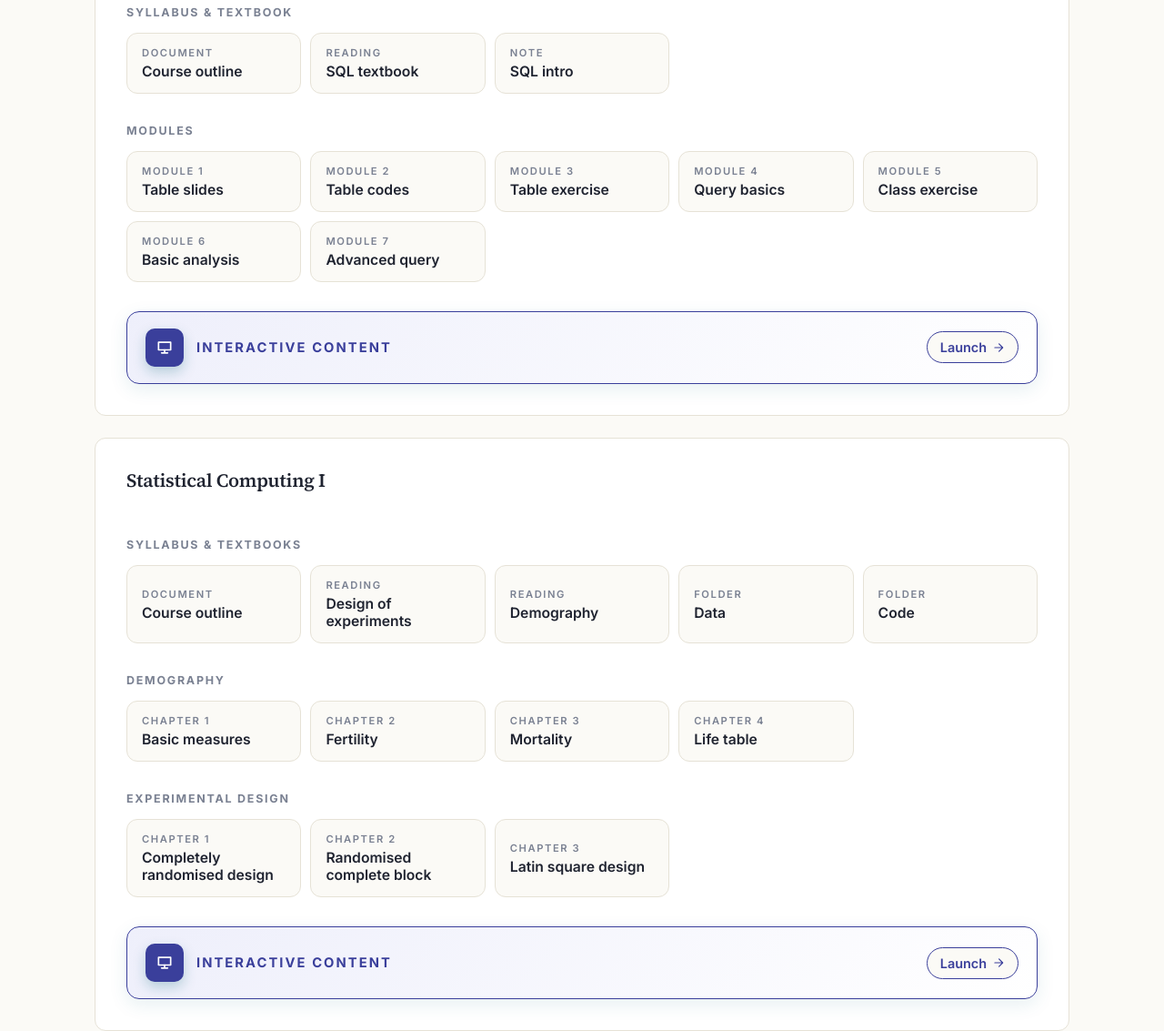
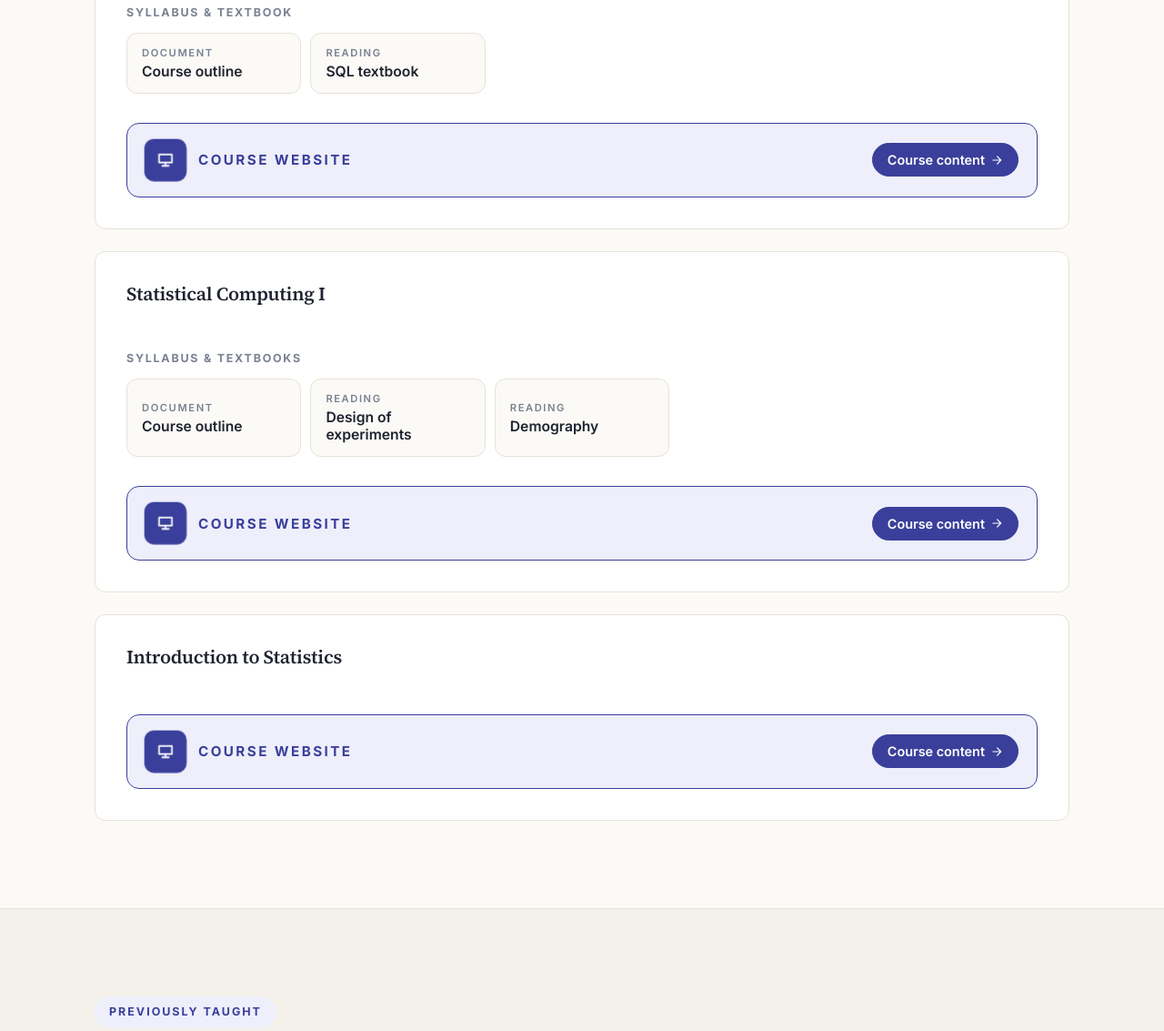
Before and after one commit to KMTanvir/Personal-Website, a plain HTML site: page teaching.html in a window 1280 px wide. Shown: the part 566-1699 px from the top of the page at 91% size. Drawn offline with Linux system fonts and the light colour scheme.

Commit message:
Updated Teaching

```diff
--- a/teaching.html
+++ b/teaching.html
@@ -81,52 +81,53 @@
       border-radius: 14px;
       color: var(--text);
       text-decoration: none;
-      background: linear-gradient(135deg, var(--primary-50), var(--bg-elev));
+      background: var(--primary-50);
       border: 1.5px solid var(--primary);
-      box-shadow: 0 6px 20px rgba(15, 108, 125, .10);
       position: relative; overflow: hidden;
-      transition: transform .2s var(--ease), box-shadow .2s var(--ease), background .2s var(--ease), border-color .2s var(--ease);
-    }
-    .interactive-box::before {
-      content: ""; position: absolute; inset: 0;
-      background: radial-gradient(420px circle at var(--mx, 20%) 50%, rgba(15,108,125,.10), transparent 60%);
-      opacity: 0; transition: opacity .25s var(--ease);
-      pointer-events: none;
+      transition: transform .2s var(--ease), background .2s var(--ease), border-color .2s var(--ease);
     }
     .interactive-box:hover {
       transform: translateY(-2px);
-      box-shadow: 0 14px 32px rgba(15, 108, 125, .18);
-      background: linear-gradient(135deg, var(--primary-50), var(--primary-50));
+      background: var(--primary-50);
     }
-    .interactive-box:hover::before { opacity: 1; }
     .interactive-box .ir-icon {
-      width: 42px; height: 42px; flex-shrink: 0;
+      width: 44px; height: 44px; flex-shrink: 0;
       display: inline-flex; align-items: center; justify-content: center;
       border-radius: 10px;
       background: var(--primary);
       color: #fff;
-      box-shadow: 0 6px 14px rgba(15, 108, 125, .25);
+      animation: ir-pulse 2.6s ease-in-out infinite;
     }
+    @keyframes ir-pulse {
+      0%, 100% { transform: scale(1); }
+      50%      { transform: scale(1.06); }
+    }
+    .interactive-box:hover .ir-icon { animation-play-state: paused; }
     .interactive-box .ir-icon svg { width: 20px; height: 20px; }
-    .interactive-box .ir-text { display: grid; gap: 2px; min-width: 0; flex: 1; }
+    .interactive-box .ir-text { display: grid; gap: 3px; min-width: 0; flex: 1; }
     .interactive-box .ir-eyebrow {
-      font: 700 .92rem var(--font-sans);
-      letter-spacing: .14em;
+      font: 700 .95rem var(--font-sans);
+      letter-spacing: .16em;
       text-transform: uppercase;
       color: var(--primary);
+    }
+    .interactive-box .ir-title {
+      font: 600 1.05rem var(--font-sans);
+      color: var(--text);
+      line-height: 1.3;
     }
     .interactive-box .ir-cta {
       margin-left: auto;
       display: inline-flex; align-items: center; gap: 6px;
       font: 600 .9rem var(--font-sans);
-      color: var(--primary);
+      color: #fff;
       border: 1px solid var(--primary);
-      padding: 8px 14px;
+      padding: 9px 16px;
       border-radius: 999px;
-      background: var(--bg);
-      transition: background .18s var(--ease), color .18s var(--ease);
+      background: var(--primary);
+      transition: background .18s var(--ease), color .18s var(--ease), transform .18s var(--ease);
     }
-    .interactive-box:hover .ir-cta { background: var(--primary); color: #fff; }
+    .interactive-box:hover .ir-cta { transform: translateX(2px); }
     .interactive-box .ir-cta svg { width: 14px; height: 14px; transition: transform .18s var(--ease); }
     .interactive-box:hover .ir-cta svg { transform: translateX(3px); }
     @media (max-width: 640px) {
@@ -237,31 +238,17 @@
             <div class="chapter-grid">
               <a class="chapter-card" href="https://drive.google.com/file/d/15L9R8zcEoBSrIS9jfR7tnmMAzSocctXB/view?usp=sharing" target="_blank" rel="noopener"><span class="ch-eyebrow">Document</span><span class="ch-title">Course outline</span></a>
               <a class="chapter-card" href="https://drive.google.com/file/d/1PAJU9RRhHnbmlxFVrgzJe_AiUaJvyPJ6/view?usp=drive_link" target="_blank" rel="noopener"><span class="ch-eyebrow">Reading</span><span class="ch-title">SQL textbook</span></a>
-              <a class="chapter-card" href="https://drive.google.com/file/d/1O21pyHkPAgQKG3cLVkz4nR43KHcaeOBU/view?usp=sharing" target="_blank" rel="noopener"><span class="ch-eyebrow">Note</span><span class="ch-title">SQL intro</span></a>
             </div>
           </div>
 
-          <div class="course-section">
-            <h4>Modules</h4>
-            <div class="chapter-grid">
-              <a class="chapter-card" href="https://drive.google.com/file/d/1Tm2v7ijwXpSxWHX-uG8cSoSH8lcHagQR/view?usp=sharing" target="_blank" rel="noopener"><span class="ch-eyebrow">Module 1</span><span class="ch-title">Table slides</span></a>
-              <a class="chapter-card" href="https://drive.google.com/file/d/1YLNkGH2GRuoTvU_uqFumINamL-CbIQQU/view?usp=sharing" target="_blank" rel="noopener"><span class="ch-eyebrow">Module 2</span><span class="ch-title">Table codes</span></a>
-              <a class="chapter-card" href="https://docs.google.com/document/d/1SE0RLG5X515MjcaJdPjDlLRsuDSSU0MnM1tjP4bTHyI/edit?usp=sharing" target="_blank" rel="noopener"><span class="ch-eyebrow">Module 3</span><span class="ch-title">Table exercise</span></a>
-              <a class="chapter-card" href="https://drive.google.com/file/d/12mgrpUVYXvrvNVM-ysDIYH6nb2M9Dhvl/view?usp=drive_link" target="_blank" rel="noopener"><span class="ch-eyebrow">Module 4</span><span class="ch-title">Query basics</span></a>
-              <a class="chapter-card" href="https://docs.google.com/document/d/1XUwHTnG2kgZdCbaLjj0W9EhlPx2rHFStXf2QhTNttwU/edit?usp=sharing" target="_blank" rel="noopener"><span class="ch-eyebrow">Module 5</span><span class="ch-title">Class exercise</span></a>
-              <a class="chapter-card" href="https://drive.google.com/file/d/1N6PUBRDeU2eZXwB6qcZi3Ddtvwr2uok9/view?usp=drive_link" target="_blank" rel="noopener"><span class="ch-eyebrow">Module 6</span><span class="ch-title">Basic analysis</span></a>
-              <a class="chapter-card" href="https://drive.google.com/file/d/1AwndwKUKaWeObRWQj0PqEegbYSBmxgwQ/view?usp=drive_link" target="_blank" rel="noopener"><span class="ch-eyebrow">Module 7</span><span class="ch-title">Advanced query</span></a>
-            </div>
-          </div>
-
-          <a class="interactive-box" href="https://kmtanvir.github.io/SQL-Course/" target="_blank" rel="noopener" aria-label="Open interactive content for SQL for Data Science">
+          <a class="interactive-box" href="https://kmtanvir.github.io/SQL-Course/" target="_blank" rel="noopener" aria-label="Start the live course for SQL for Data Science">
             <span class="ir-icon" aria-hidden="true">
               <svg viewBox="0 0 24 24" fill="none" stroke="currentColor" stroke-width="2" stroke-linecap="round" stroke-linejoin="round"><path d="M4 5h16v10H4z"/><path d="M8 19h8M12 15v4"/></svg>
             </span>
             <span class="ir-text">
-              <span class="ir-eyebrow">Interactive Content</span>
+              <span class="ir-eyebrow">Course Website</span>
             </span>
-            <span class="ir-cta">Launch
+            <span class="ir-cta">Course content
               <svg viewBox="0 0 24 24" fill="none" stroke="currentColor" stroke-width="2" stroke-linecap="round" stroke-linejoin="round"><path d="M5 12h14M13 5l7 7-7 7"/></svg>
             </span>
           </a>
@@ -277,38 +264,17 @@
               <a class="chapter-card" href="https://drive.google.com/file/d/1g6AXGMSerFEla7loeqZYKzBWiq5yDeBE/view?usp=sharing" target="_blank" rel="noopener"><span class="ch-eyebrow">Document</span><span class="ch-title">Course outline</span></a>
               <a class="chapter-card" href="https://drive.google.com/file/d/1E8lrNHU20zPsa8_vdpNJOmKVxOY6fjoh/view?usp=drive_link" target="_blank" rel="noopener"><span class="ch-eyebrow">Reading</span><span class="ch-title">Design of experiments</span></a>
               <a class="chapter-card" href="https://drive.google.com/file/d/1FqBaRcWLK3pa9zvxB_AP8g4wuszNjOmq/view?usp=drive_link" target="_blank" rel="noopener"><span class="ch-eyebrow">Reading</span><span class="ch-title">Demography</span></a>
-              <a class="chapter-card" href="https://drive.google.com/drive/folders/1FSxPs834OQN0_PJPDfL6ryx5_3H9jMlK?usp=sharing" target="_blank" rel="noopener"><span class="ch-eyebrow">Folder</span><span class="ch-title">Data</span></a>
-              <a class="chapter-card" href="https://drive.google.com/drive/folders/1d5Jm3wXy2y26sXuaL6i65T86CQFrWScM?usp=sharing" target="_blank" rel="noopener"><span class="ch-eyebrow">Folder</span><span class="ch-title">Code</span></a>
             </div>
           </div>
 
-          <div class="course-section">
-            <h4>Demography</h4>
-            <div class="chapter-grid">
-              <a class="chapter-card" href="https://drive.google.com/file/d/1Btw2FMFSh7ZM__1kw7-FLM4mDJwCSyJ8/view?usp=drive_link" target="_blank" rel="noopener"><span class="ch-eyebrow">Chapter 1</span><span class="ch-title">Basic measures</span></a>
-              <a class="chapter-card" href="https://drive.google.com/file/d/198sn1oxlG_NXS9sAMgx8bBDljApIMPfJ/view?usp=sharing" target="_blank" rel="noopener"><span class="ch-eyebrow">Chapter 2</span><span class="ch-title">Fertility</span></a>
-              <a class="chapter-card" href="https://drive.google.com/file/d/1I95VGA7SK-R1hh7WumTFgqUVAQ3s9Iw2/view?usp=sharing" target="_blank" rel="noopener"><span class="ch-eyebrow">Chapter 3</span><span class="ch-title">Mortality</span></a>
-              <a class="chapter-card" href="https://drive.google.com/file/d/1C1qyetzEmRhiWgpFYCNwf6SOgrrE5Iku/view?usp=sharing" target="_blank" rel="noopener"><span class="ch-eyebrow">Chapter 4</span><span class="ch-title">Life table</span></a>
-            </div>
-          </div>
-
-          <div class="course-section">
-            <h4>Experimental design</h4>
-            <div class="chapter-grid">
-              <a class="chapter-card" href="https://drive.google.com/file/d/15v0hwDST2LbLC5lrYThka0_zd17Ci7Ua/view?usp=sharing" target="_blank" rel="noopener"><span class="ch-eyebrow">Chapter 1</span><span class="ch-title">Completely randomised design</span></a>
-              <a class="chapter-card" href="https://drive.google.com/file/d/1njln2XHf6nGujIPbPlS2NcZffO1I6N5R/view?usp=sharing" target="_blank" rel="noopener"><span class="ch-eyebrow">Chapter 2</span><span class="ch-title">Randomised complete block</span></a>
-              <a class="chapter-card" href="https://drive.google.com/file/d/17rmqxMudbtvuwWbR1uXHA7R_z-gprmQi/view?usp=sharing" target="_blank" rel="noopener"><span class="ch-eyebrow">Chapter 3</span><span class="ch-title">Latin square design</span></a>
-            </div>
-          </div>
-
-          <a class="interactive-box" href="https://kmtanvir.github.io/Statistical-Computing-I/" target="_blank" rel="noopener" aria-label="Open interactive content for Statistical Computing I">
+          <a class="interactive-box" href="https://kmtanvir.github.io/Statistical-Computing-I/" target="_blank" rel="noopener" aria-label="Start the live course for Statistical Computing I">
             <span class="ir-icon" aria-hidden="true">
               <svg viewBox="0 0 24 24" fill="none" stroke="currentColor" stroke-width="2" stroke-linecap="round" stroke-linejoin="round"><path d="M4 5h16v10H4z"/><path d="M8 19h8M12 15v4"/></svg>
             </span>
             <span class="ir-text">
-              <span class="ir-eyebrow">Interactive Content</span>
+              <span class="ir-eyebrow">Course Website</span>
             </span>
-            <span class="ir-cta">Launch
+            <span class="ir-cta">Course content
               <svg viewBox="0 0 24 24" fill="none" stroke="currentColor" stroke-width="2" stroke-linecap="round" stroke-linejoin="round"><path d="M5 12h14M13 5l7 7-7 7"/></svg>
             </span>
           </a>
@@ -318,14 +284,14 @@
         <article class="course reveal">
           <h3>Introduction to Statistics</h3>
 
-          <a class="interactive-box" href="https://kmtanvir.github.io/Statistics/" target="_blank" rel="noopener" aria-label="Open interactive content for Introduction to Statistics">
+          <a class="interactive-box" href="https://kmtanvir.github.io/Statistics/" target="_blank" rel="noopener" aria-label="Start the live course for Introduction to Statistics">
             <span class="ir-icon" aria-hidden="true">
               <svg viewBox="0 0 24 24" fill="none" stroke="currentColor" stroke-width="2" stroke-linecap="round" stroke-linejoin="round"><path d="M4 5h16v10H4z"/><path d="M8 19h8M12 15v4"/></svg>
             </span>
             <span class="ir-text">
-              <span class="ir-eyebrow">Interactive Content</span>
+              <span class="ir-eyebrow">Course Website</span>
             </span>
-            <span class="ir-cta">Launch
+            <span class="ir-cta">Course content
               <svg viewBox="0 0 24 24" fill="none" stroke="currentColor" stroke-width="2" stroke-linecap="round" stroke-linejoin="round"><path d="M5 12h14M13 5l7 7-7 7"/></svg>
             </span>
           </a>
```
